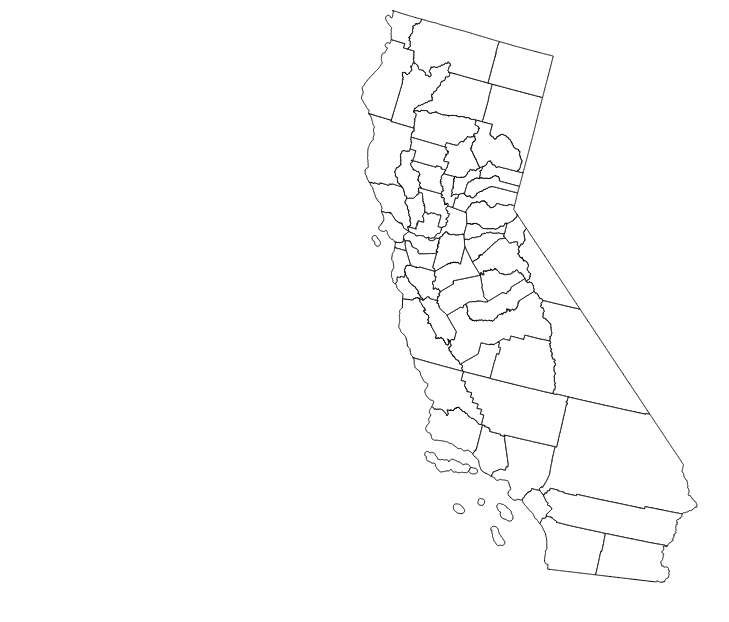
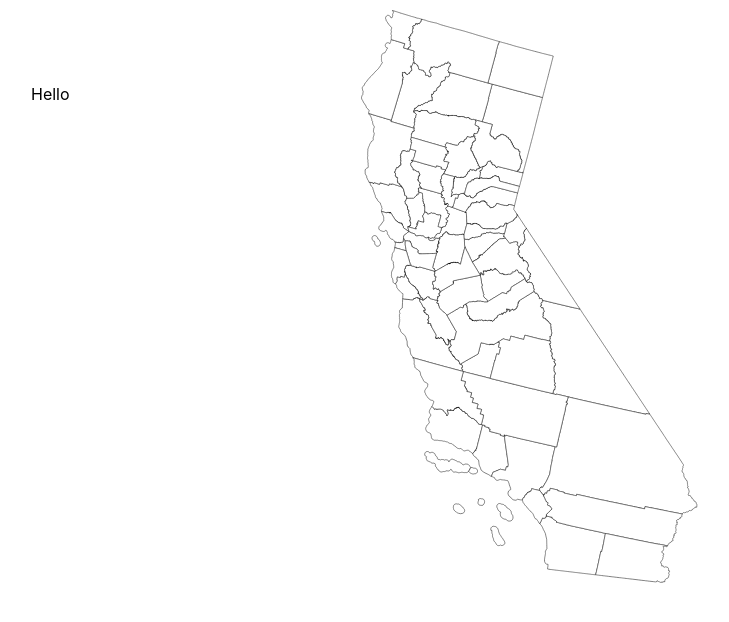
Before and after one commit to devin177/covid_visuals, a React (Create React App) app: page / in a window 1280 px wide. Shown: the top 622 px of the page, without its empty margins (159-888 px from the left). Built offline with nearby package versions, Linux system fonts and the light colour scheme.

Commit message:
Added css and colors and hover stuff

```diff
--- a/src/components/WorldMap.js
+++ b/src/components/WorldMap.js
@@ -1,17 +1,21 @@
 import React, { useState, useEffect } from "react"
 import { geoPath, geoAlbers } from "d3-geo"
 import { feature } from "topojson-client"
+import styles from "../styles/WorldMap.module.css"
+import * as d3 from "d3";
 
 const projection = geoAlbers()
   .scale(3000)
   .center([-25, 38])
 
-const num = projection.center();
-console.log(num);
+ var div = d3.select("body").append("div")
+  .attr("width", "50")
+  .attr("class", "infoBox")
+  .style("display", "none");
 
 const WorldMap = () => {
-  // state array will hold our county objects
-  const [geographies, setGeographies] = useState([])
+  // state array will hold our county GeoJSON objects
+  const [counties, setCounties] = useState([]);
 
   // fetch the json data from our public directory
   useEffect(() => {
@@ -22,55 +26,52 @@ const WorldMap = () => {
           return
         }
         // Populate the state array using topojson's feature fx
+        // wd is a topology, sub is an object
         response.json().then(worlddata => {
-          setGeographies(feature(worlddata, worlddata.objects.subunits).features);
+          setCounties(feature(worlddata, worlddata.objects.subunits).features);
         })
       })
   }, [])
 
   // click handler
-  const handleCountryClick = countryIndex => {
-    console.log("Clicked on country: ", geographies[countryIndex])
+  const clickHandler = index => {
+    console.log("Clicked on county: ", counties[index].properties.fullName)
   }
 
-  // const handleMarkerClick = i => {
-  //   console.log("Marker: ", cities[i])
-  // }
+  // Mouse over handler
+  const hoverHandler = (e, index) => {
+    div
+      .style("display", "inline")
+      .text(counties[index].properties.fullName)
+      .style("left", `${e.screenX}`)
+      .style("top", `${e.screenY}`)
+  }
+
+  const mouseOutHandler = () => {
+    div.style("display", "none");
+  }
 
   return (
     <svg width={ 1000 } height={ 650 } viewBox="0 0 1000 650">
       <g className="counties">
         {/*Fills in counties with white*/}
         {/*Creates black outline*/}
-        {geographies.map((d,i) => (
+        {counties.map((section, index) => (
             <path
-              key={ `path-${ i }` }
-              d={ geoPath().projection(projection)(d) }
-              className="county"
+              key={ `path-${ index }` }
+              d={ geoPath().projection(projection)(section) }
+              className={styles.county}
               fill={ `rgba(255,255,255)` }
               stroke="#000000"
-              strokeWidth={ 1 }
-              onClick={ () => handleCountryClick(i) }
+              strokeWidth={ 0.5 }
+              onClick={ () => clickHandler(index) }
+              onMouseOver={ (e) => hoverHandler(e, index)}
+              onMouseOut={ () => mouseOutHandler() }
             />
           ))
         }
+        <text x="50" y="100" display="inline">Hello</text>
       </g>
-      {/* <g className="markers">
-        {
-          cities.map((city, i) => (
-            <circle
-              key={ `marker-${i}` }
-              cx={ projection(city.coordinates)[0] }
-              cy={ projection(city.coordinates)[1] }
-              r={ city.population / 3000000 }
-              fill="#E91E63"
-              stroke="#FFFFFF"
-              className="marker"
-              onClick={ () => handleMarkerClick(i) }
-            />
-          ))
-        }
-      </g> */}
     </svg>
   )
 }
--- /dev/null
+++ b/src/styles/WorldMap.module.css
@@ -0,0 +1,3 @@
+.county:hover{
+  fill:red;
+}
```
Also changed, not shown: src/components/Map.js (deleted, +0 -32 lines), src/components/MouseTracker.js (added, +24 -0 lines).
